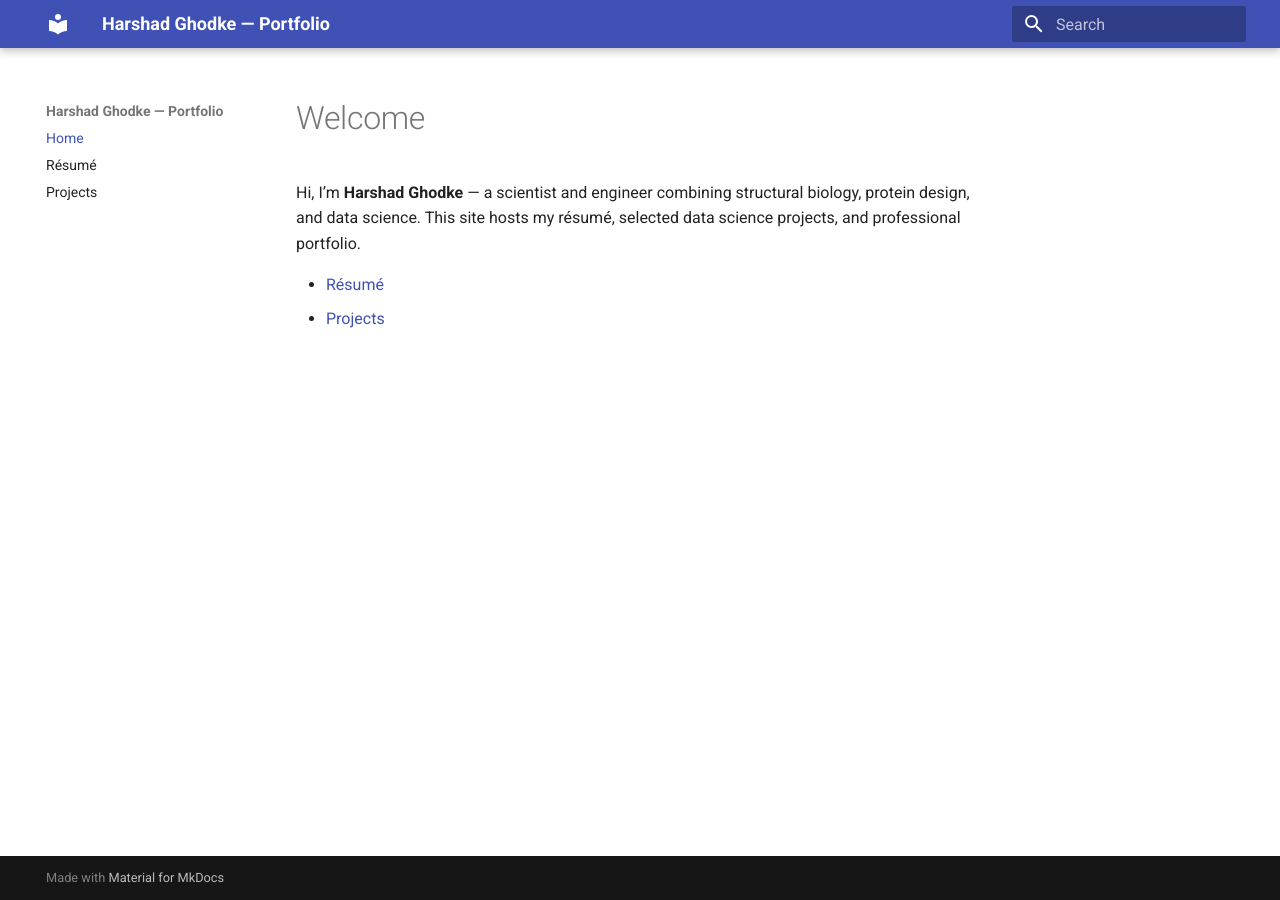
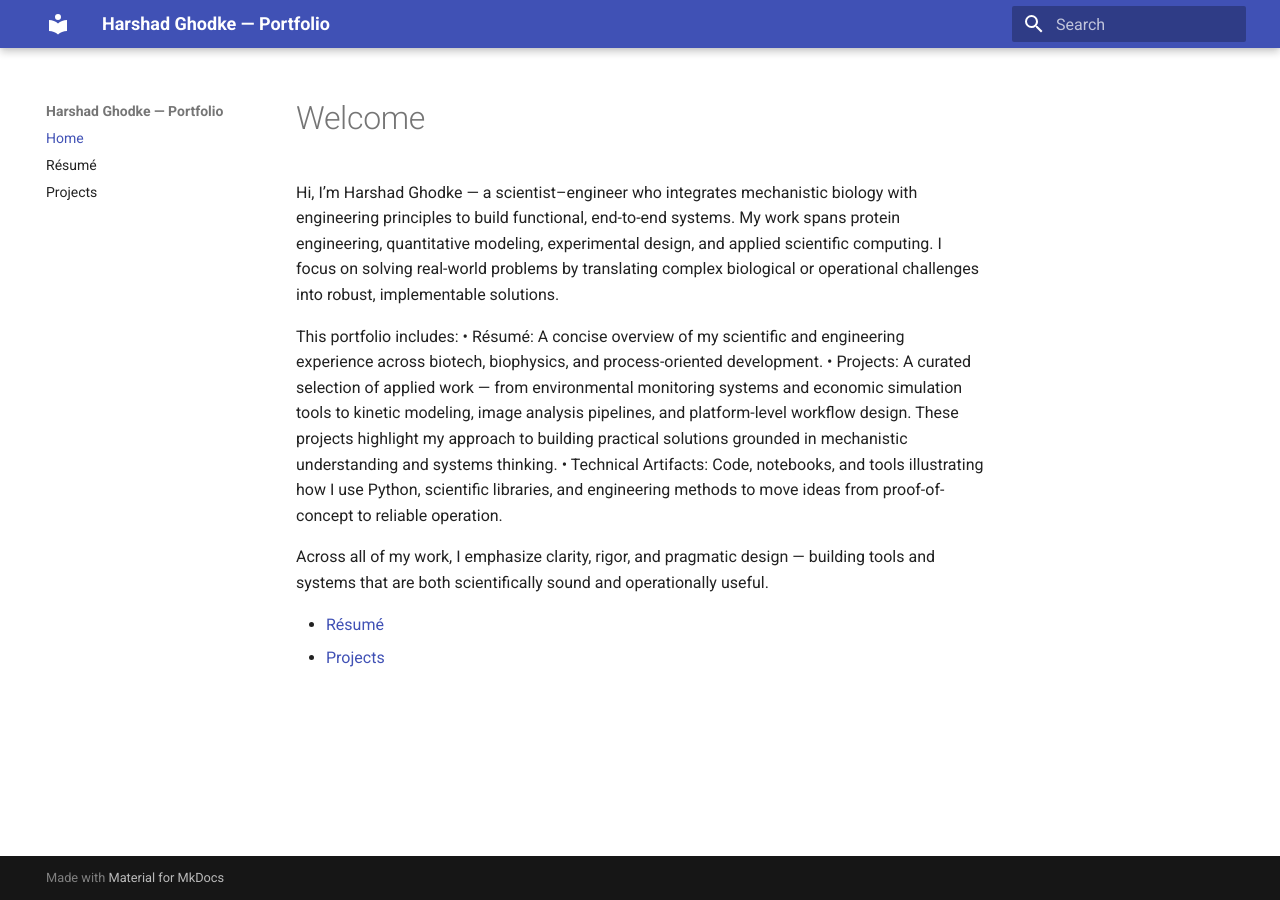
Before and after one commit to hghodkephd/hg-portfolio, an MkDocs documentation site: the page built from docs/index.md, in a window 1280 px wide. Built offline with MkDocs 1.6.1 and Material for MkDocs 9.7.7, drawn with Linux system fonts in a browser that asks for light colours.

Commit message:
Update index.md

```diff
--- a/docs/index.md
+++ b/docs/index.md
@@ -1,7 +1,14 @@
 # Welcome
 
-Hi, I’m **Harshad Ghodke** — a scientist and engineer combining structural biology, protein design, and data science.
-This site hosts my résumé, selected data science projects, and professional portfolio.
+Hi, I’m Harshad Ghodke — a scientist–engineer who integrates mechanistic biology with engineering principles to build functional, end-to-end systems. My work spans protein engineering, quantitative modeling, experimental design, and applied scientific computing. I focus on solving real-world problems by translating complex biological or operational challenges into robust, implementable solutions.
+
+This portfolio includes:
+	•	Résumé: A concise overview of my scientific and engineering experience across biotech, biophysics, and process-oriented development.
+	•	Projects: A curated selection of applied work — from environmental monitoring systems and economic simulation tools to kinetic modeling, image analysis pipelines, and platform-level workflow design. These projects highlight my approach to building practical solutions grounded in mechanistic understanding and systems thinking.
+	•	Technical Artifacts: Code, notebooks, and tools illustrating how I use Python, scientific libraries, and engineering methods to move ideas from proof-of-concept to reliable operation.
+
+Across all of my work, I emphasize clarity, rigor, and pragmatic design — building tools and systems that are both scientifically sound and operationally useful.
+
 
 - [Résumé](resume.md)
 - [Projects](projects.md)
```
